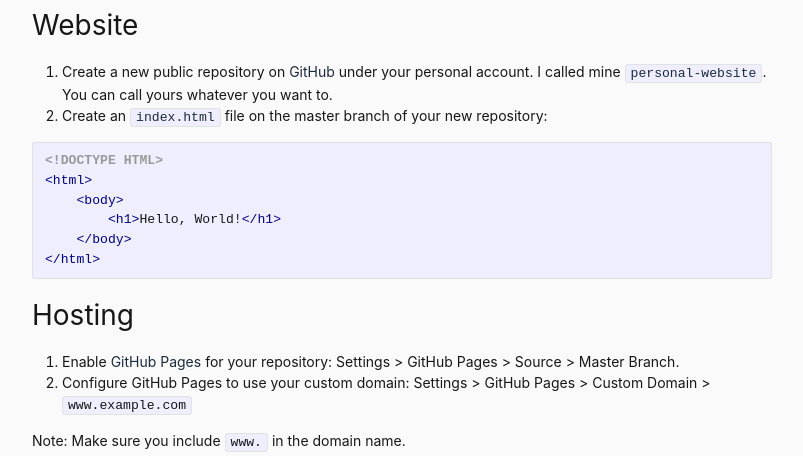
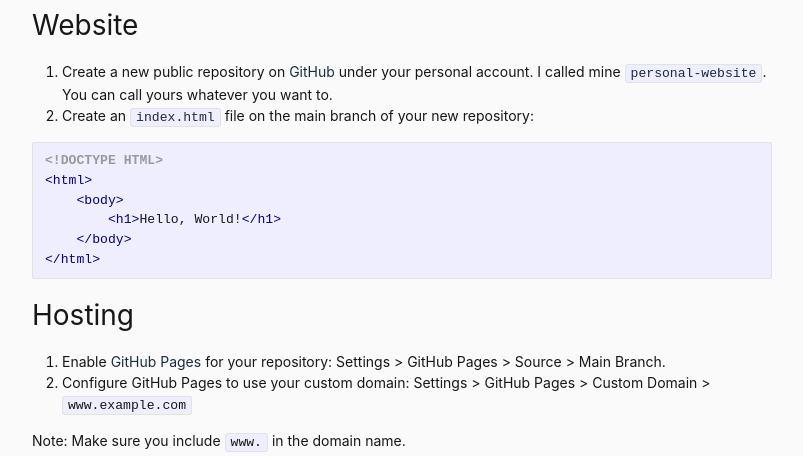
Before and after one commit to tdstein/personal-blog, a Jekyll site: the page built from _posts/2019-07-02-how-to-build-a-simple-personal-website.md, in a window 1280 px wide. Shown: the part 1119-1575 px from the top of the page, without its empty margins (238-1041 px from the left). Built offline with Jekyll 4.4.1, drawn with Linux system fonts in a browser that asks for light colours; comment, search, counter and statistics services are not loaded.

Commit message:
Update 2019-07-02-how-to-build-a-simple-personal-website.md

````diff
--- a/_posts/2019-07-02-how-to-build-a-simple-personal-website.md
+++ b/_posts/2019-07-02-how-to-build-a-simple-personal-website.md
@@ -52,7 +52,7 @@ Note: Replace username with your GitHub username.
 ## Website
 
 1. Create a new public repository on [GitHub](https://github.com/) under your personal account. I called mine [`personal-website`](https://github.com/tdstein/personal-website). You can call yours whatever you want to.
-1. Create an [`index.html`](#index.html) file on the master branch of your new repository:
+1. Create an [`index.html`](#index.html) file on the main branch of your new repository:
 
 ```html
 <!DOCTYPE HTML>
@@ -65,7 +65,7 @@ Note: Replace username with your GitHub username.
 
 ## Hosting
 
-1. Enable [GitHub Pages](https://pages.github.com/) for your repository: Settings > GitHub Pages > Source > Master Branch.
+1. Enable [GitHub Pages](https://pages.github.com/) for your repository: Settings > GitHub Pages > Source > Main Branch.
 1. Configure GitHub Pages to use your custom domain: Settings > GitHub Pages > Custom Domain > `www.example.com`
 
 Note: Make sure you include `www.` in the domain name.
````
